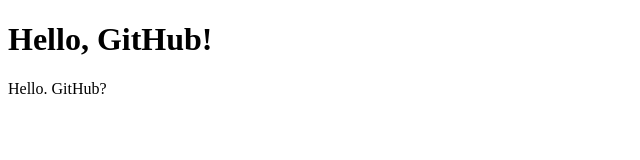
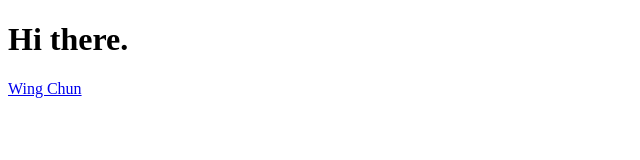
Before and after one commit to Thaurin/thaurin.github.io, a plain HTML site: page index.html in a window 1280 px wide. Shown: the whole page, without its empty margins (0-640 px from the left). Drawn offline with Linux system fonts and the light colour scheme.

Commit message:
Link to wing chun page

```diff
--- a/index.html
+++ b/index.html
@@ -4,10 +4,10 @@
     <meta charset="UTF-8">
     <meta http-equiv="X-UA-Compatible" content="IE=edge">
     <meta name="viewport" content="width=<device-width>, initial-scale=1.0">
-    <title>Hello, GitHub!</title>
+    <title>Thaurin's GitHub Pages</title>
 </head>
 <body>
-    <h1>Hello, GitHub!</h1>
-    <p>Hello. GitHub?</p>
+    <h1>Hi there.</h1>
+    <p><a href="https://thaurin.github.io/wingchun/">Wing Chun</a></p>
 </body>
 </html>
```
